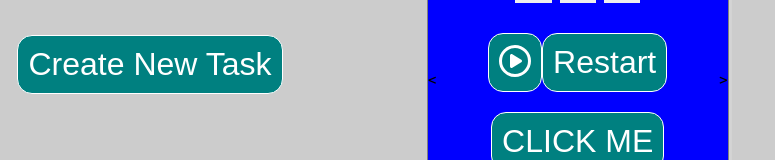
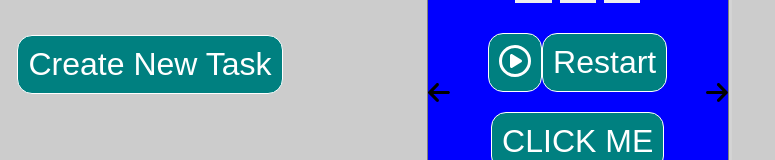
Before and after one commit to TheCodingComposer/TaskFlow, a React (Create React App) app: page / in a window 1280 px wide. Both pictures are taken after typing "Sample", "Sample", "Sample", "Sample" into the empty fields and a click on the button "Create New Task". Shown: the part 130-290 px from the top of the page, without its empty margins (0-775 px from the left). Built offline with nearby package versions, Linux system fonts and the light colour scheme.

Commit message:
Update arrows - add font awesome icon, increase size, and add cursor pointer

```diff
--- a/package.json
+++ b/package.json
@@ -5,6 +5,7 @@
   "dependencies": {
     "@fortawesome/fontawesome-svg-core": "^6.2.1",
     "@fortawesome/free-regular-svg-icons": "^6.2.1",
+    "@fortawesome/free-solid-svg-icons": "^6.2.1",
     "@fortawesome/react-fontawesome": "^0.2.0",
     "@testing-library/jest-dom": "^5.16.5",
     "@testing-library/react": "^13.4.0",
--- a/src/App.css
+++ b/src/App.css
@@ -80,10 +80,12 @@ button {
 
 .left-arrow {
     left: 0;
-
+    cursor: pointer;
+    font-size: 25px;
 }
 
 .right-arrow {
     right: 0;
-
+    cursor: pointer;
+    font-size: 25px;
 }
--- a/src/Components/Arrow.js
+++ b/src/Components/Arrow.js
@@ -1,3 +1,6 @@
+import { FontAwesomeIcon } from '@fortawesome/react-fontawesome';
+import { faArrowRight } from '@fortawesome/free-solid-svg-icons';
+import { faArrowLeft } from '@fortawesome/free-solid-svg-icons';
 
 export default function Arrow({back, onArrowClick, id}) {
 
@@ -9,9 +12,9 @@ export default function Arrow({back, onArrowClick, id}) {
             {back
             ?
                 //true = move task back in array, otherwise move forward
-                <p className="arrow left-arrow" onClick={() => onArrowClick(id, true)}>&lt;</p>
+                <p className="arrow left-arrow" onClick={() => onArrowClick(id, true)}><FontAwesomeIcon className='left-arrow' icon={faArrowLeft}/></p>
             :
-                <p className="arrow right-arrow" onClick={() => onArrowClick(id, false)}>&gt;</p>
+                <p className="arrow right-arrow" onClick={() => onArrowClick(id, false)}><FontAwesomeIcon className='right-arrow' icon={faArrowRight}/> </p>
             }
 
 
--- a/src/Components/TaskCard.js
+++ b/src/Components/TaskCard.js
@@ -201,7 +201,7 @@ export default function TaskCard({task, removeTask, handleMoveTask}) {
             <div className="task-btn-wrapper">
 
                 <button onClick={() => setStartTimer(!startTimer)}>
-                {startTimer ? <FontAwesomeIcon className='play-icon' icon={faCirclePause} />
+                {startTimer ? <FontAwesomeIcon className='pause-icon' icon={faCirclePause} />
                     : <FontAwesomeIcon className='play-icon' icon={faCirclePlay} />}
                 </button>
 
```
Also changed, not shown: 1 other file (tests, documents, lock files or other folders).
